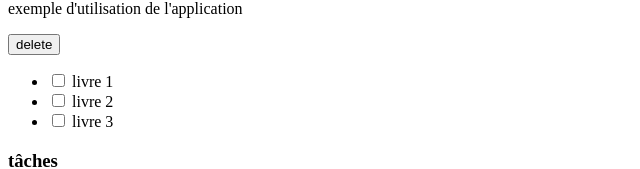
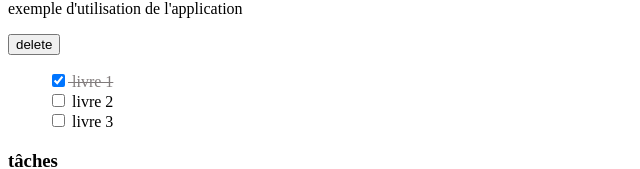
Before and after one commit to WilliamCaouette/tp2_caouettew_devweb, a Vue app: page /#/ in a window 1280 px wide. Shown: the part 508-677 px from the top of the page, without its empty margins (0-640 px from the left). Built offline with nearby package versions, Linux system fonts and the light colour scheme.

Commit message:
création des scriptes btn add et btn delete avec changements sur la page home pour le changement de classe

```diff
--- a/src/views/Home.vue
+++ b/src/views/Home.vue
@@ -7,7 +7,7 @@
           <p>{{list.description}}</p>
           <button @click="deleteList(list)">delete</button>
           <ul>
-            <li v-for="element in list.elements" :key="element.id">
+            <li v-for="element in list.elements" :class="element.isCompleted ? 'complete' :  ''" :key="element.id">
               <input v-if="element.isCompleted" checked type="checkbox" name="isCompleted" >
               <input v-else type="checkbox" name="isCompleted" >
               {{element.title}}
@@ -17,7 +17,15 @@
     </div>
   </div>
 </template>
-
+<style scoped>
+  li{
+    list-style: none;
+  }
+  .complete{
+    text-decoration: line-through;
+    color: rgb(128, 123, 123);
+  }
+</style>
 <script>
 import LeftNavBar from '../components/LeftNavBar.vue'
 
@@ -28,7 +36,7 @@ export default {
   },
   methods:{
     deleteList(list){
-      list.deletionDate = this.currentTime;
+      list.deletionDate = this.currentDate;
     }
   },
   computed:{
@@ -37,13 +45,14 @@ export default {
         return list.deletionDate == null;
       });
     },
-    currentTime(){
+    currentDate(){
       let now = new Date();
       return now.getFullYear()+'-'+(now.getMonth()+1)+'-'+now.getDate();
     },
   },
   data(){
     return {
+      filter : null,
       lists : [
         {
           id:0,
@@ -54,7 +63,7 @@ export default {
             {
               id:0,
               title: "livre 1",
-              isCompleted: false
+              isCompleted: true
             },
             {
               id:1,
```
Also changed, not shown: src/components/ButtonAdd.vue (added, +13 -0 lines), src/components/ButtonDelete.vue (added, +13 -0 lines).
